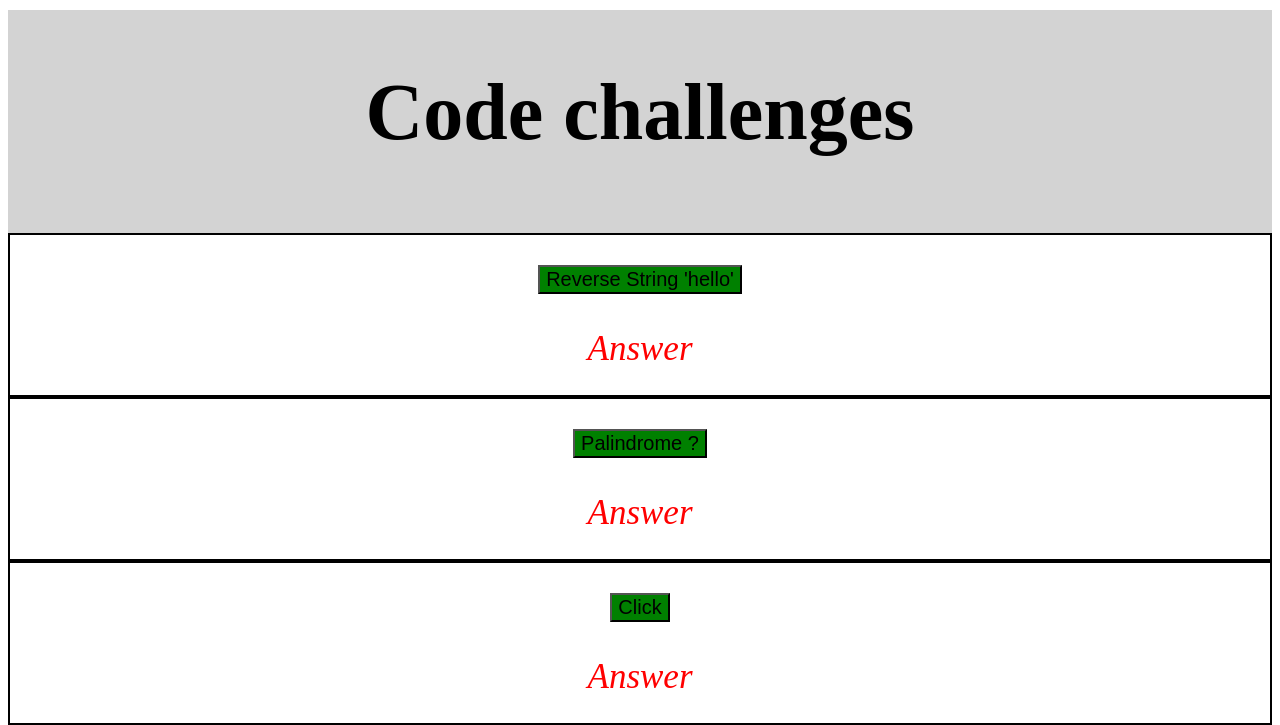
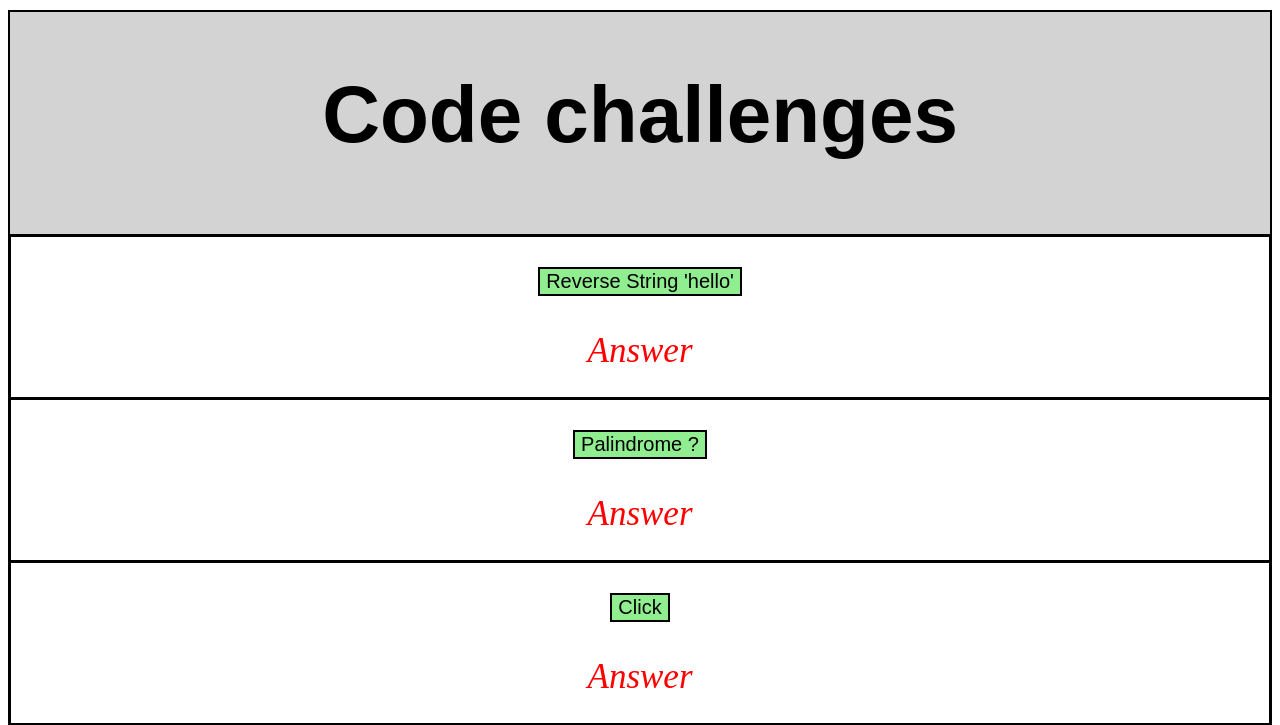
Before and after one commit to joshwest27/codewars, a plain HTML site: page index.html in a window 1280 px wide. Shown: the top 725 px of the page. Drawn offline with Linux system fonts and the light colour scheme.

Commit message:
adding more style and fuctionality

```diff
--- a/css/style.css
+++ b/css/style.css
@@ -1,4 +1,5 @@
 header {
+  border: solid 2px black;
   background-color: lightgrey;
   text-align: center;
   height: 200px;
@@ -6,19 +7,30 @@ header {
   padding-bottom: 20px;
   margin-top: 10px;
   font-size: 40px;
+  font-family: fantasy;
 }
 
 .results {
-  border: solid 2px black;
+  border: solid 3px black;
   padding-top: 10px;
   text-align: center;
   height: 150px;
+  margin-top: -3px;
 }
 
 button {
+  border: solid 2px black;
+  background-color: lightgreen;
+  font-size: 20px;
+  margin-top: 20px;
+}
+
+button:hover {
+  border: solid 2px black;
   background-color: green;
   font-size: 20px;
   margin-top: 20px;
+  transform: scale(1.1);
 }
 
 #show1 {
--- a/js/app.js
+++ b/js/app.js
@@ -10,7 +10,7 @@ function reverseString(str) {
 
 // cleaner code from above
 function reverseString(str) {
-  return str.split('').reverse('').join('');
+  return str.split('').reverse().join('');
 }
 
 // for loop variation decreasing
```
